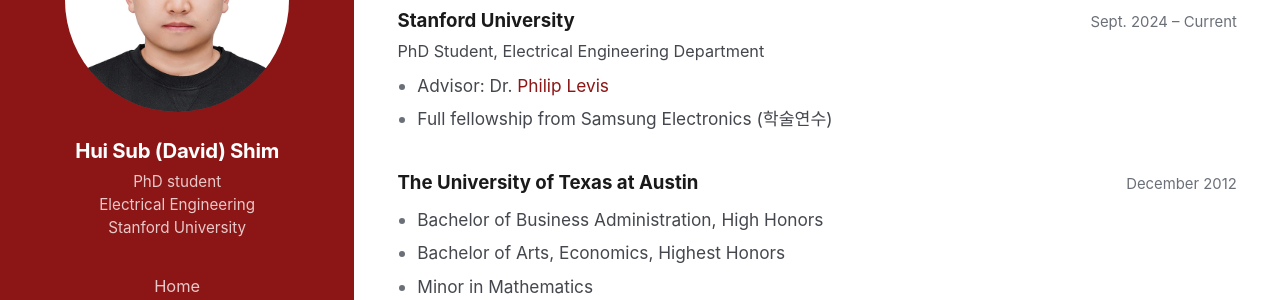
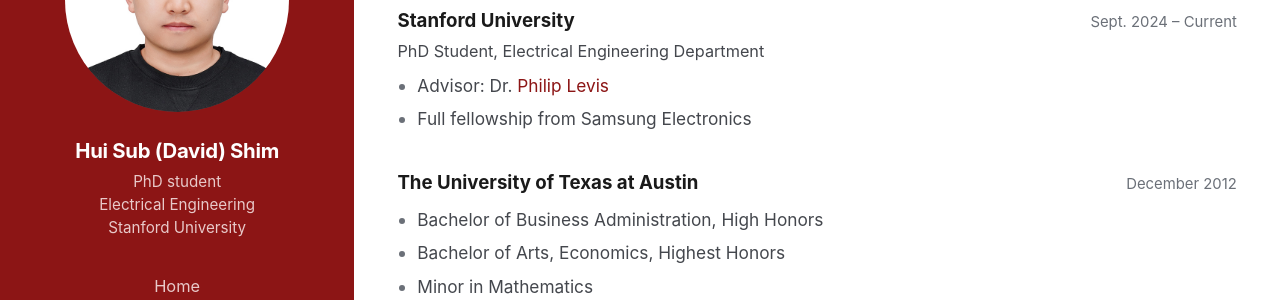
Before and after one commit to davidshim0/davidshim0.github.io, a Jekyll site: the page built from bio.html, in a window 1280 px wide and 900 px high. Shown: the part 164-464 px from the top of the window. Built offline with Jekyll 4.4.1, drawn with Linux system fonts in a browser that asks for light colours.

Commit message:
Drop the Korean from the fellowship line
Co-Authored-By: Claude Opus 5 <noreply@anthropic.com>

```diff
--- a/bio.html
+++ b/bio.html
@@ -17,7 +17,7 @@ description: "Education, industry background and awards for Hui Sub (David) Shim
   <div class="entry-sub">PhD Student, Electrical Engineering Department</div>
   <ul>
     <li>Advisor: Dr. <a href="http://csl.stanford.edu/~pal">Philip Levis</a></li>
-    <li>Full fellowship from Samsung Electronics (학술연수)</li>
+    <li>Full fellowship from Samsung Electronics</li>
   </ul>
 </div>
 
```
